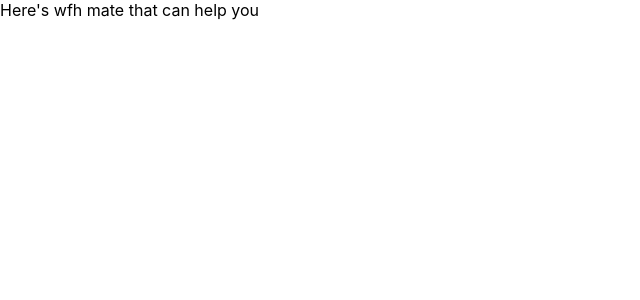
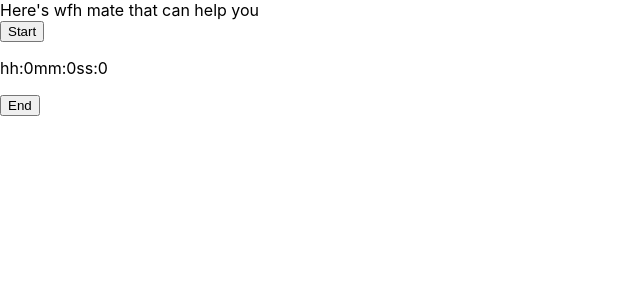
Before and after one commit to karthick3018/wfh-mate, a React (Create React App) app: page / in a window 1280 px wide. Shown: the top 300 px of the page, without its empty margins (0-640 px from the left). Built offline with nearby package versions, Linux system fonts and the light colour scheme.

Commit message:
initial work timer

```diff
--- a/src/App.js
+++ b/src/App.js
@@ -1,10 +1,25 @@
-import React from 'react';
+import React,{useState} from 'react';
+import useTimerHooks from './hooks/useTimerHooks';
 import './App.css';
 
+const initialState = {
+  seconds:0,
+  minutes:0,
+  hours:0
+}
+
 const App=()=> {
+  const [isTimerStart,setTimerStart] = useState(false);
+  const [state] = useTimerHooks(initialState,isTimerStart);
+
   return (
      <div>
        Here's wfh mate that can help you
+      <div>
+       <button onClick={()=>setTimerStart(true)}>Start</button>
+       <p>hh:{state?.hours}mm:{state?.minutes}ss:{state?.seconds}</p>
+       <button onClick={()=>alert('yahoo! great work for the day')}>End</button>
+       </div>
      </div>
   );
 }
--- /dev/null
+++ b/src/hooks/useTimerHooks.js
@@ -0,0 +1,43 @@
+import {useState,useEffect} from 'react';
+
+const initialState = {
+  seconds:0,
+  minutes:0,
+  hours:0
+}
+
+const useTimerHooks = (existingState=initialState,isStart=true) => {
+
+  const [state, setState] = useState(()=>existingState);
+
+  useEffect(() => {
+    let timer;
+    if(isStart){
+      timer = setTimeout(()=>{
+        if(state?.seconds<59){
+          setState(prevState => {
+           return {...prevState, seconds: prevState.seconds+1};
+         });
+        }
+        if(state?.seconds===59){
+         setState(prevState => {
+           return {...prevState, seconds:0,minutes:prevState.minutes+1};
+         });
+        }
+        if(state?.minutes===59){
+          setState(prevState => {
+           return {...prevState, seconds:0,minutes:0,hours:prevState.hours+1};
+         });
+        }
+      },1000)
+    }
+
+    return () => clearTimeout(timer);
+
+ },[state,isStart])
+
+ return [state]
+
+}
+
+export default useTimerHooks;
```
